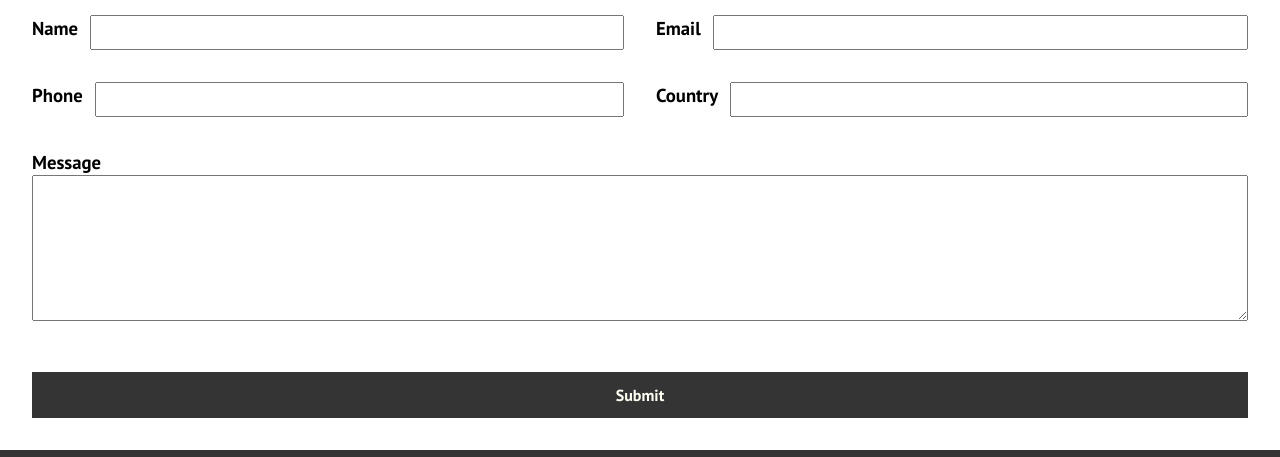
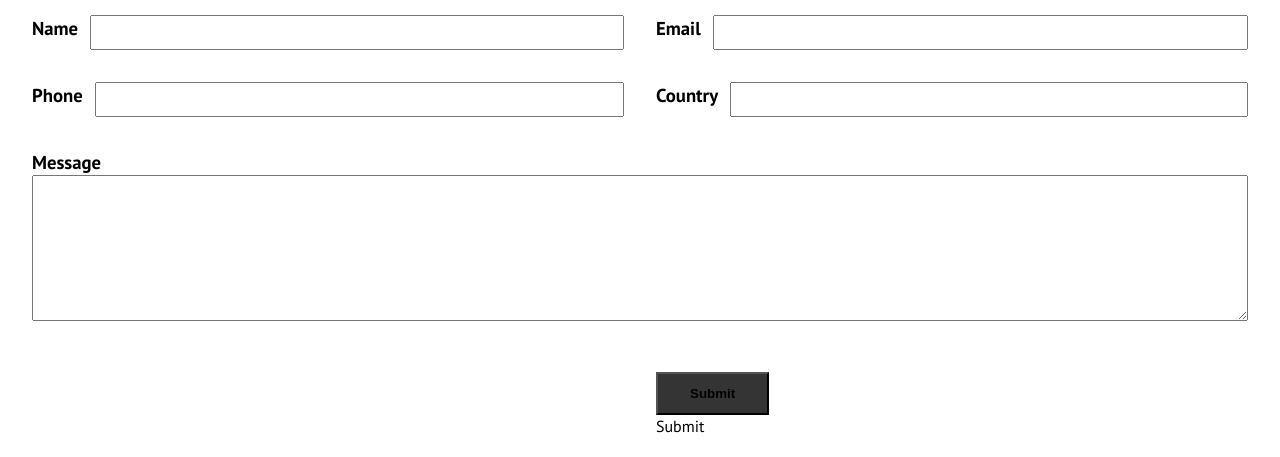
Before and after one commit to leonistheczar/codealpha_personalBookLibrary, a website with bundled scripts: page src/contact.html in a window 1280 px wide. Shown: the part 221-678 px from the top of the page. Built offline with nearby package versions, Linux system fonts and the light colour scheme.

Commit message:
Updated JS files

```diff
--- a/src/contact.html
+++ b/src/contact.html
@@ -71,10 +71,10 @@
                 <div class="recaptcha">
                 <div data-netlify-recaptcha="true"></div>
                 </div>
+                <div class="contact-form-submit">
+                    <input type="submit" id="contact-submit" class="btn-black">Submit</input>
+                </div>
             </form>
-            <div class="contact-form-submit">
-                <a href="#" id="contact-submit" class="btn-black">Submit</a>
-            </div>
         </div>
     </section>
      <!-- Footer -->
--- a/src/js/script.js
+++ b/src/js/script.js
@@ -198,6 +198,7 @@ async function addBooksToTable(e) {
   }
 }
 
+// Save to Firestore DB
 async function saveBookToFirestore(
   uid,
   bookId,
@@ -237,6 +238,7 @@ if (window.location.href.includes('dashboard.html')) {
   });
 }
 
+// Load from Firestore DB
 async function loadBooksForUser(uid) {
   const q = query(collection(db, "bookDetails"), where("uid", "==", uid));
   const querySnapshot = await getDocs(q);
--- a/src/js/userAuth.js
+++ b/src/js/userAuth.js
@@ -33,7 +33,7 @@
 // Initialize Firestore
   const db = getFirestore(app);
 
-
+// Sign Up
   async function userSignup(e) {
       e.preventDefault();
 
--- a/src/js/userLogin.js
+++ b/src/js/userLogin.js
@@ -27,7 +27,7 @@
   const app = initializeApp(firebaseConfig);
   const analytics = getAnalytics(app);
 
-
+// Sign In
   function userSignIn(e) {
     e.preventDefault();
 
```
